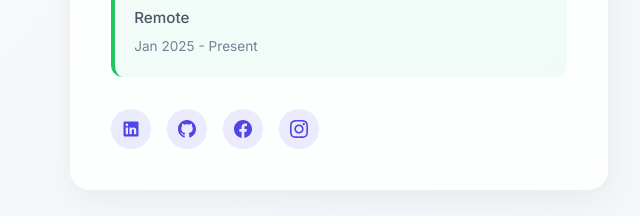
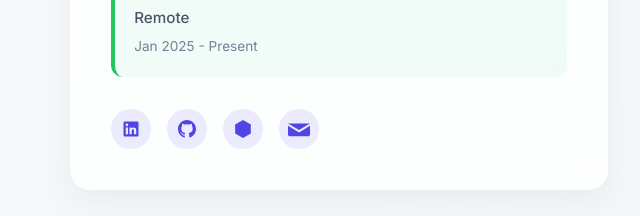
Before and after one commit to rksingh1713/rajababukumar-portfolio, a plain HTML site: page index.html in a window 1280 px wide. Shown: the part 1507-1723 px from the top of the page, 0-640 px from the left. Drawn offline with Linux system fonts and the light colour scheme.

Commit message:
Initial commit

```diff
--- a/index.html
+++ b/index.html
@@ -82,16 +82,22 @@
                                     <path d="M12 0c-6.626 0-12 5.373-12 12 0 5.302 3.438 9.8 8.207 11.387.599.111.793-.261.793-.577v-2.234c-3.338.726-4.033-1.416-4.033-1.416-.546-1.387-1.333-1.756-1.333-1.756-1.089-.745.083-.729.083-.729 1.205.084 1.839 1.237 1.839 1.237 1.07 1.834 2.807 1.304 3.492.997.107-.775.418-1.305.762-1.604-2.665-.305-5.467-1.334-5.467-5.931 0-1.311.469-2.381 1.236-3.221-.124-.303-.535-1.524.117-3.176 0 0 1.008-.322 3.301 1.23.957-.266 1.983-.399 3.003-.404 1.02.005 2.047.138 3.006.404 2.291-1.552 3.297-1.23 3.297-1.23.653 1.653.242 2.874.118 3.176.77.84 1.235 1.911 1.235 3.221 0 4.609-2.807 5.624-5.479 5.921.43.372.823 1.102.823 2.222v3.293c0 .319.192.694.801.576 4.765-1.589 8.199-6.086 8.199-11.386 0-6.627-5.373-12-12-12z"/>
                                 </svg>
                             </a>
-                            <a href="https://www.facebook.com/rksingh1713" class="social-icon" title="Facebook" target="_blank" rel="noopener noreferrer">
-                                <svg width="18" height="18" viewBox="0 0 24 24" fill="currentColor">
-                                    <path d="M24 12.073c0-6.627-5.373-12-12-12s-12 5.373-12 12c0 5.99 4.388 10.954 10.125 11.854v-8.385H7.078v-3.47h3.047V9.43c0-3.007 1.792-4.669 4.533-4.669 1.312 0 2.686.235 2.686.235v2.953H15.83c-1.491 0-1.956.925-1.956 1.874v2.25h3.328l-.532 3.47h-2.796v8.385C19.612 23.027 24 18.062 24 12.073z"/>
+
+                            <a href="https://www.hackerrank.com/rksingh1713" class="social-icon" title="HackerRank" target="_blank" rel="noopener noreferrer">
+                                <svg width="18" height="18" viewBox="0 0 512 512" fill="currentColor" xmlns="http://www.w3.org/2000/svg">
+                                    <!-- Hexagon -->
+                                    <path d="M256 0l222.6 128v256L256 512 33.4 384V128L256 0z"/>
+                                    <!-- H -->
+                                    <path d="M332 150v212h-60v-76h-72v76h-60V150h60v72h72v-72h60z"/>
                                 </svg>
                             </a>
-                            <a href="https://www.instagram.com/rksingh_1713" class="social-icon" title="Instagram" target="_blank" rel="noopener noreferrer">
-                                <svg width="18" height="18" viewBox="0 0 24 24" fill="currentColor">
-                                    <path d="M12 2.163c3.204 0 3.584.012 4.85.07 3.252.148 4.771 1.691 4.919 4.919.058 1.265.069 1.645.069 4.849 0 3.205-.012 3.584-.069 4.849-.149 3.225-1.664 4.771-4.919 4.919-1.266.058-1.644.07-4.85.07-3.204 0-3.584-.012-4.849-.07-3.26-.149-4.771-1.699-4.919-4.92-.058-1.265-.07-1.644-.07-4.849 0-3.204.013-3.583.07-4.849.149-3.227 1.664-4.771 4.919-4.919 1.266-.057 1.645-.069 4.849-.069zm0-2.163c-3.259 0-3.667.014-4.947.072-4.358.2-6.78 2.618-6.98 6.98-.059 1.281-.073 1.689-.073 4.948 0 3.259.014 3.668.072 4.948.2 4.358 2.618 6.78 6.98 6.98 1.281.058 1.689.072 4.948.072 3.259 0 3.668-.014 4.948-.072 4.354-.2 6.782-2.618 6.979-6.98.059-1.28.073-1.689.073-4.948 0-3.259-.014-3.667-.072-4.947-.196-4.354-2.617-6.78-6.979-6.98-1.281-.059-1.69-.073-4.949-.073zm0 5.838c-3.403 0-6.162 2.759-6.162 6.162s2.759 6.163 6.162 6.163 6.162-2.759 6.162-6.163c0-3.403-2.759-6.162-6.162-6.162zm0 10.162c-2.209 0-4-1.79-4-4 0-2.209 1.791-4 4-4s4 1.791 4 4c0 2.21-1.791 4-4 4zm6.406-11.845c-.796 0-1.441.645-1.441 1.44s.645 1.44 1.441 1.44c.795 0 1.439-.645 1.439-1.44s-.644-1.44-1.439-1.44z"/>
+
+                            <a href="mailto:rksinghbth500@gmail.com" class="social-icon" title="Email">
+                                <svg width="22" height="22" viewBox="0 0 24 24" fill="currentColor">
+                                    <path d="M12 13.065L.015 6h23.97L12 13.065zM0 8.327V18c0 1.104.896 2 2 2h20c1.104 0 2-.896 2-2V8.327l-12 7.5-12-7.5z"/>
                                 </svg>
                             </a>
+
                         </div>
                     </div>
                 </div>
```
